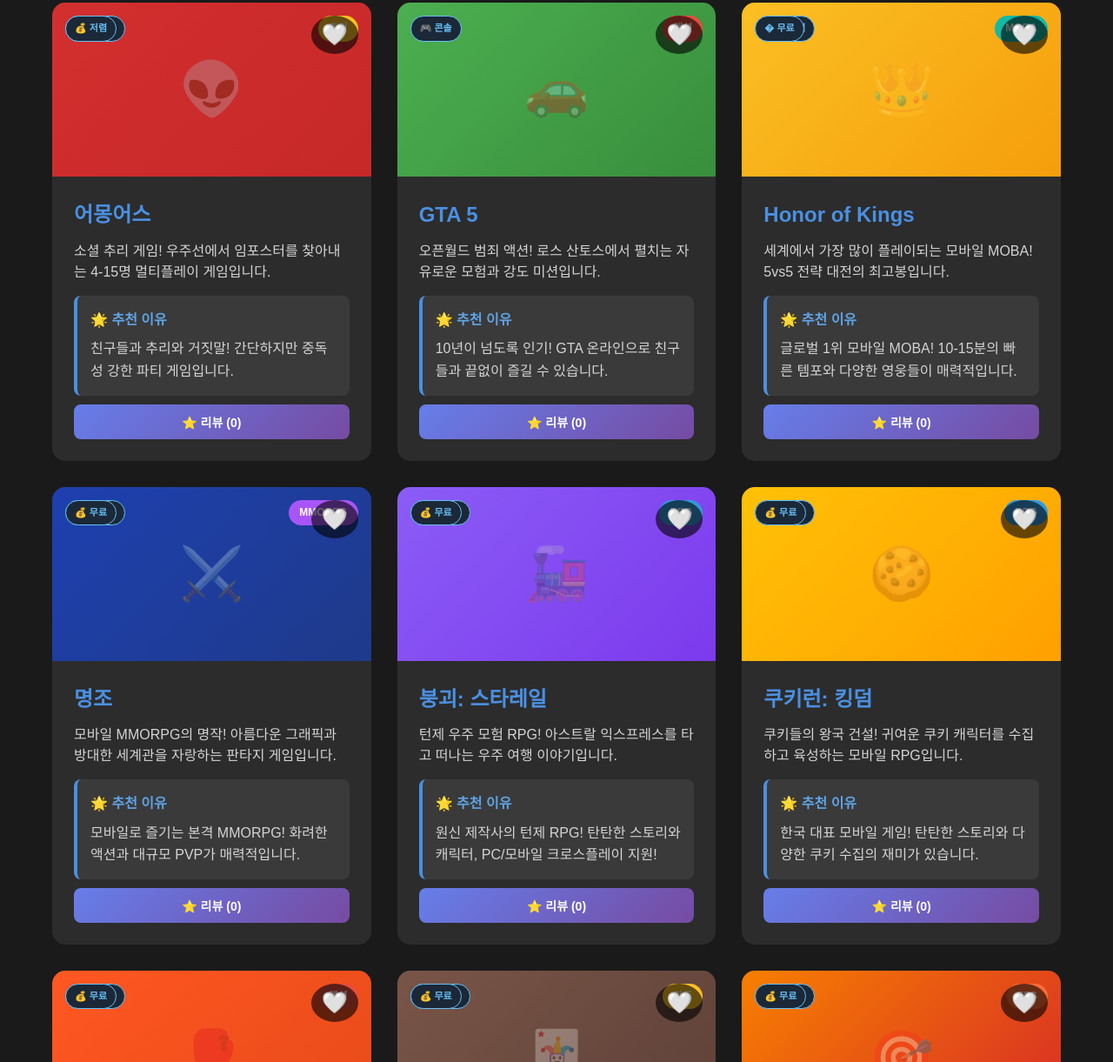
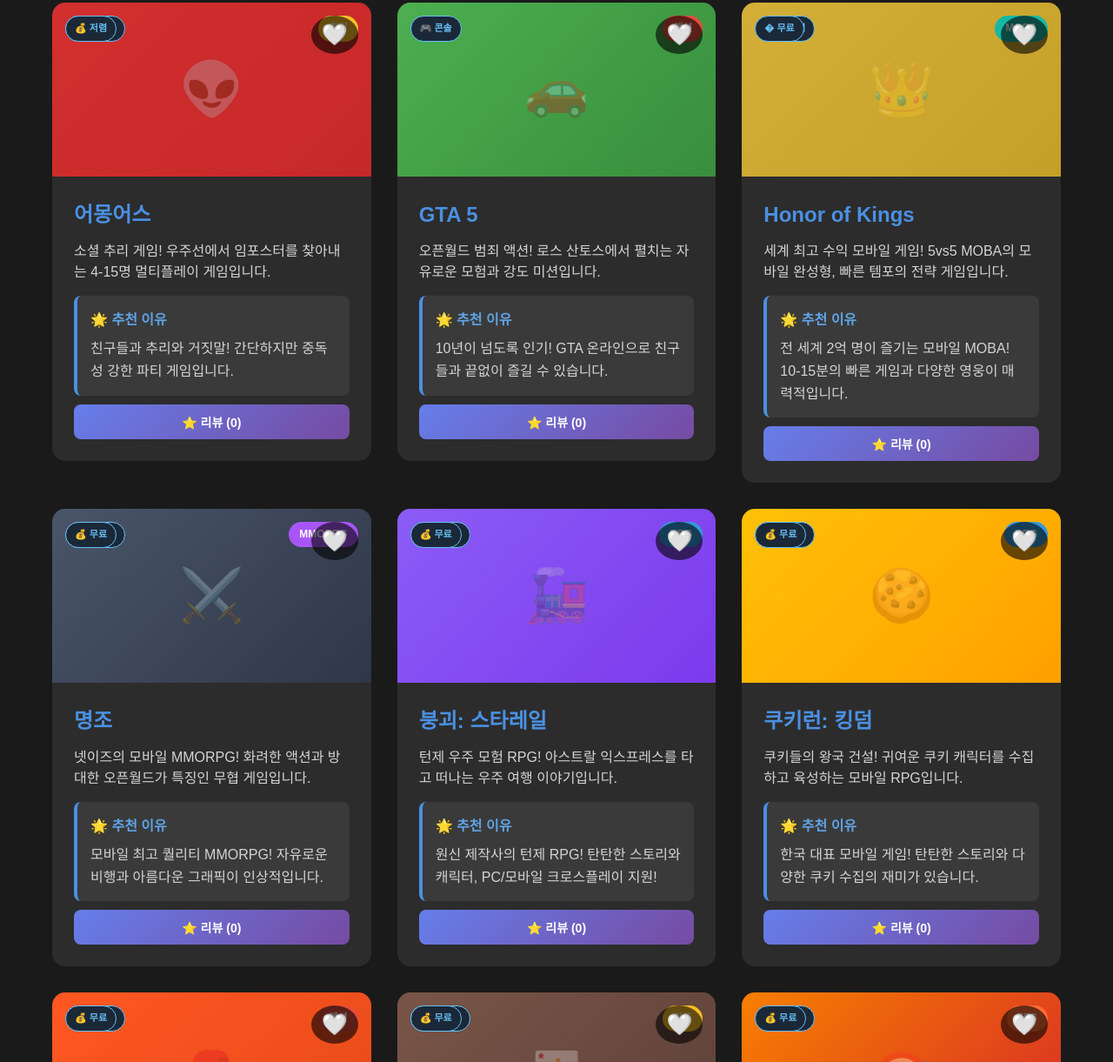
Before and after one commit to Leejiho11/2025-WEBPROGRAMMING-HANSEI, a plain HTML site: page game-recommendations/games.html in a window 1280 px wide. Shown: the part 7661-8882 px from the top of the page at 87% size. Drawn offline with Linux system fonts and the light colour scheme.

Commit message:
게임 정리: 명조: 붕괴 3rd 삭제, Honor of Kings 및 명조 MMORPG 추가, 카트라이더 러쉬플러스 레이싱 섹션으로 이동

```diff
--- a/game-recommendations/games.html
+++ b/game-recommendations/games.html
@@ -1873,7 +1873,7 @@
             <!-- Honor of Kings -->
             <a href="https://www.honorofkings.com/" target="_blank" class="game-link">
                 <div class="game-card">
-                    <div class="game-image" style="background: linear-gradient(135deg, #fbbf24 0%, #f59e0b 100%); position: relative;">
+                    <div class="game-image" style="background: linear-gradient(135deg, #d4af37 0%, #c5a028 100%); position: relative;">
                         <span style="content: '👑'; position: absolute; top: 50%; left: 50%; transform: translate(-50%, -50%); font-size: 60px; opacity: 0.3;">👑</span>
                         <span class="genre-tag genre-moba">MOBA</span>
                         <span class="steam-tag">📱 모바일</span>
@@ -1882,20 +1882,20 @@
                     <div class="game-content">
                         <h3 class="game-title">Honor of Kings</h3>
                         <p class="game-description">
-                            세계에서 가장 많이 플레이되는 모바일 MOBA! 5vs5 전략 대전의 최고봉입니다.
-                        </p>
-                        <div class="game-reason">
-                            <h4>🌟 추천 이유</h4>
-                            <p>글로벌 1위 모바일 MOBA! 10-15분의 빠른 템포와 다양한 영웅들이 매력적입니다.</p>
+                            세계 최고 수익 모바일 게임! 5vs5 MOBA의 모바일 완성형, 빠른 템포의 전략 게임입니다.
+                        </p>
+                        <div class="game-reason">
+                            <h4>🌟 추천 이유</h4>
+                            <p>전 세계 2억 명이 즐기는 모바일 MOBA! 10-15분의 빠른 게임과 다양한 영웅이 매력적입니다.</p>
                         </div>
                     </div>
                 </div>
             </a>
 
             <!-- 명조 -->
-            <a href="https://dn.plaync.com/" target="_blank" class="game-link">
-                <div class="game-card">
-                    <div class="game-image" style="background: linear-gradient(135deg, #1e40af 0%, #1e3a8a 100%); position: relative;">
+            <a href="https://ac.netease.com/" target="_blank" class="game-link">
+                <div class="game-card">
+                    <div class="game-image" style="background: linear-gradient(135deg, #4a5568 0%, #2d3748 100%); position: relative;">
                         <span style="content: '⚔️'; position: absolute; top: 50%; left: 50%; transform: translate(-50%, -50%); font-size: 60px; opacity: 0.3;">⚔️</span>
                         <span class="genre-tag genre-mmorpg">MMORPG</span>
                         <span class="steam-tag">📱 모바일</span>
@@ -1904,11 +1904,11 @@
                     <div class="game-content">
                         <h3 class="game-title">명조</h3>
                         <p class="game-description">
-                            모바일 MMORPG의 명작! 아름다운 그래픽과 방대한 세계관을 자랑하는 판타지 게임입니다.
-                        </p>
-                        <div class="game-reason">
-                            <h4>🌟 추천 이유</h4>
-                            <p>모바일로 즐기는 본격 MMORPG! 화려한 액션과 대규모 PVP가 매력적입니다.</p>
+                            넷이즈의 모바일 MMORPG! 화려한 액션과 방대한 오픈월드가 특징인 무협 게임입니다.
+                        </p>
+                        <div class="game-reason">
+                            <h4>🌟 추천 이유</h4>
+                            <p>모바일 최고 퀄리티 MMORPG! 자유로운 비행과 아름다운 그래픽이 인상적입니다.</p>
                         </div>
                     </div>
                 </div>
```
